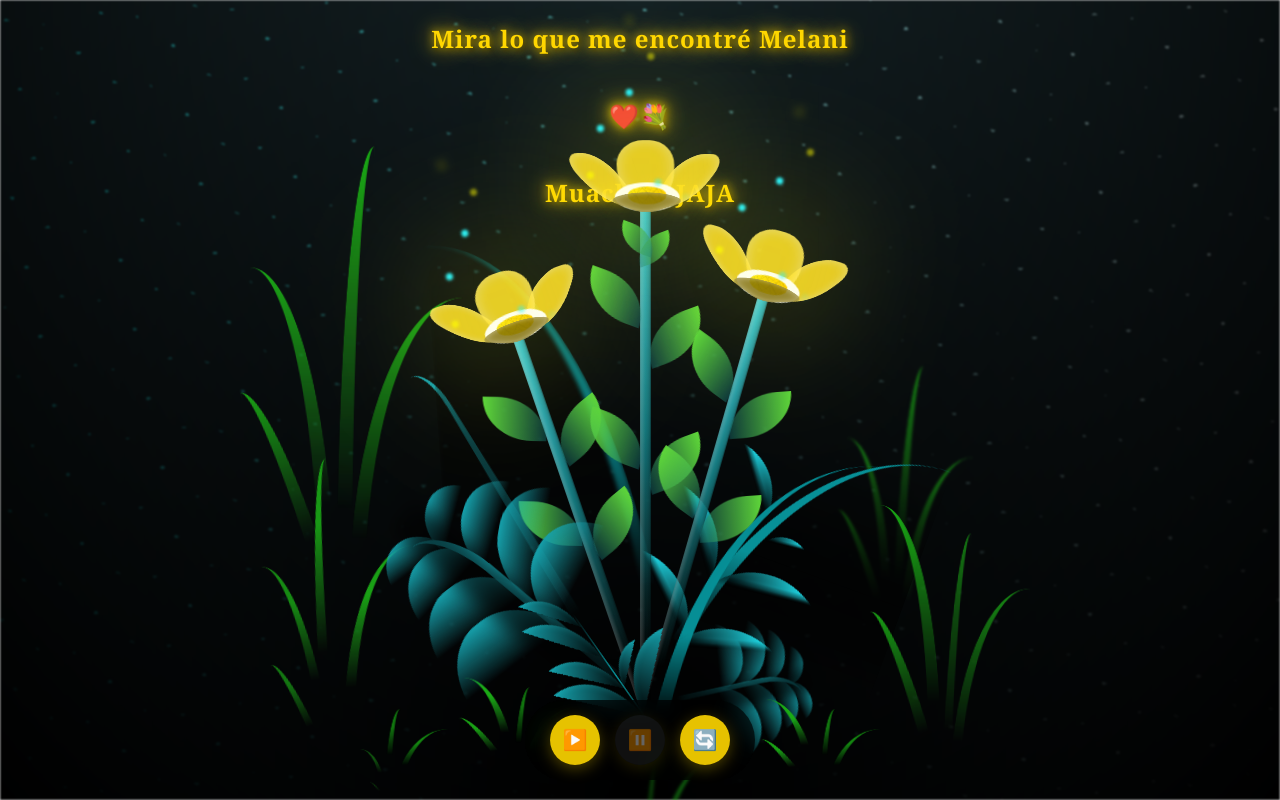
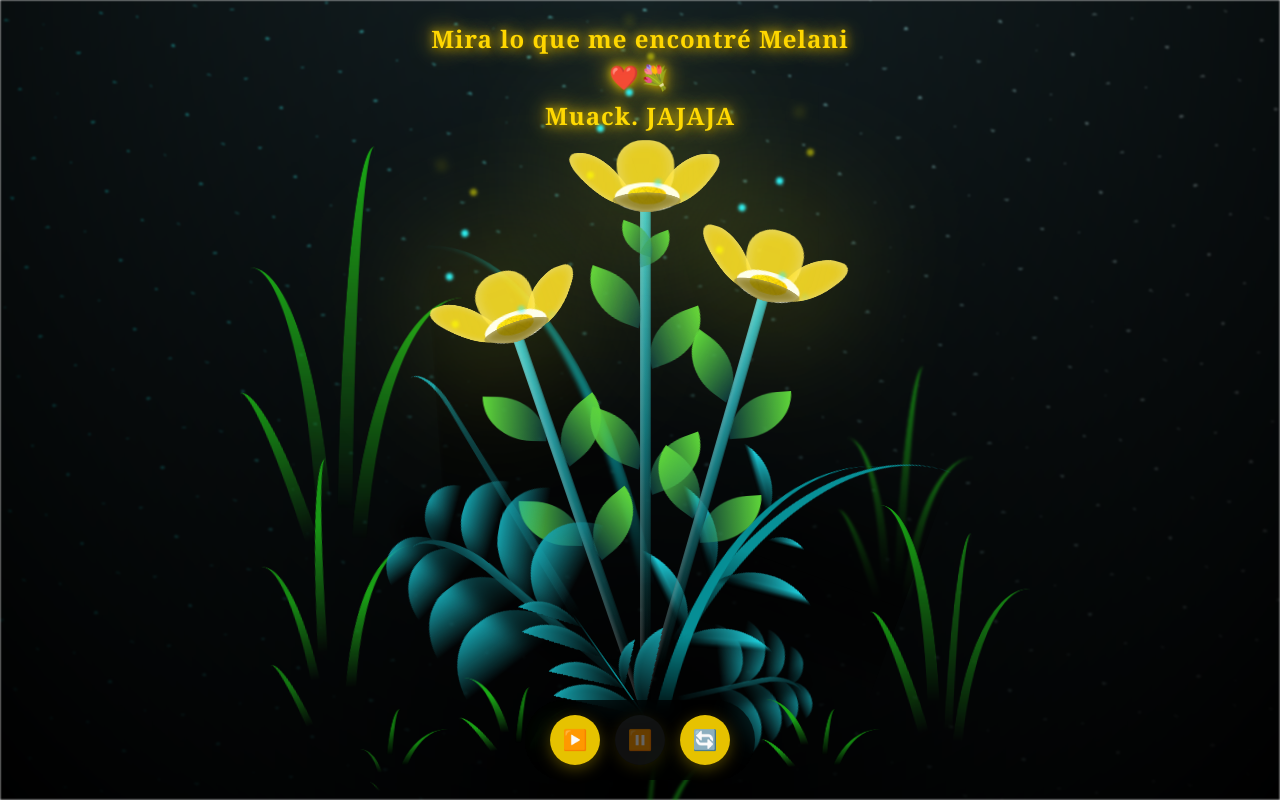
Before and after one commit to neandres190-dotcom/Picos, a plain HTML site: page index.html in a window 1280 px wide. Drawn offline with Linux system fonts and the light colour scheme.

Commit message:
Update index.html

```diff
--- a/index.html
+++ b/index.html
@@ -1811,8 +1811,8 @@ h1 {
 </script>
 
     <h1 class="titulo">
-      Mira lo que me encontré Melani<br><br>
-      ❤️💐<br><br>
+      Mira lo que me encontré Melani<br>
+      ❤️💐<br>
       Muack. JAJAJA</h1>
 
     <div class="night"></div>
```
